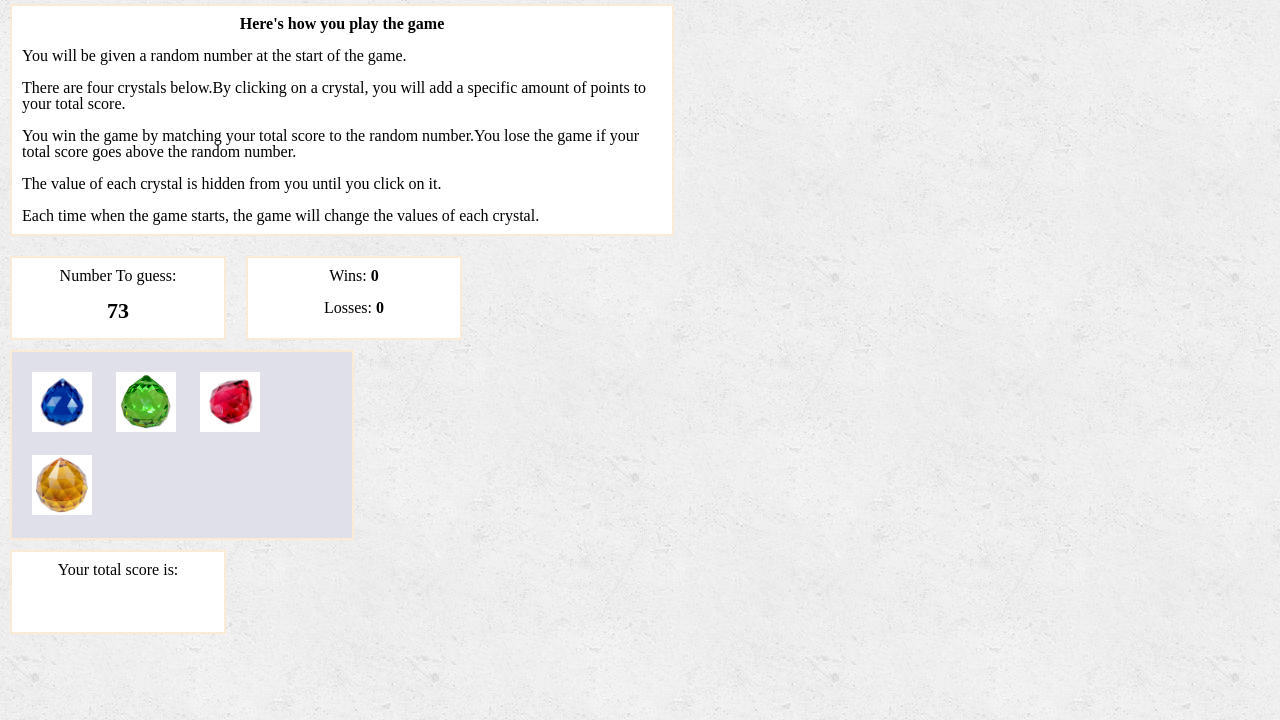
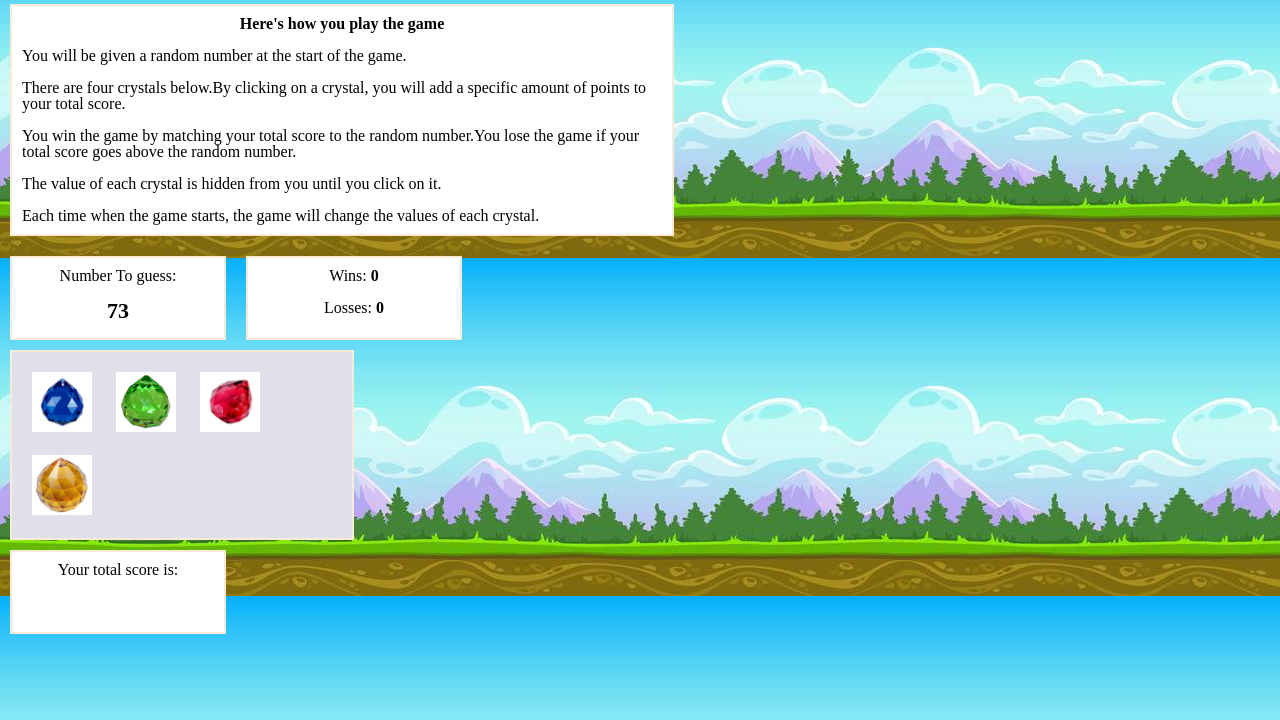
Before and after one commit to yohan2127/Crystal-game, a plain HTML site: page index.html in a window 1280 px wide. Shown: the part 80-800 px from the top of the page. Drawn offline with nearby package versions, Linux system fonts and the light colour scheme.

```diff
--- a/assets/css/style.css
+++ b/assets/css/style.css
@@ -1,6 +1,6 @@
 /* General Elements*/
 body {
-    background: url("../images/concrete_seamless.png");
+    background: url("../images/concrete_seamless.jpg");
 
 }
 div{
```
Also changed, not shown: assets/images/concrete_seamless.jpg (added), assets/images/concrete_seamless.png (deleted).
